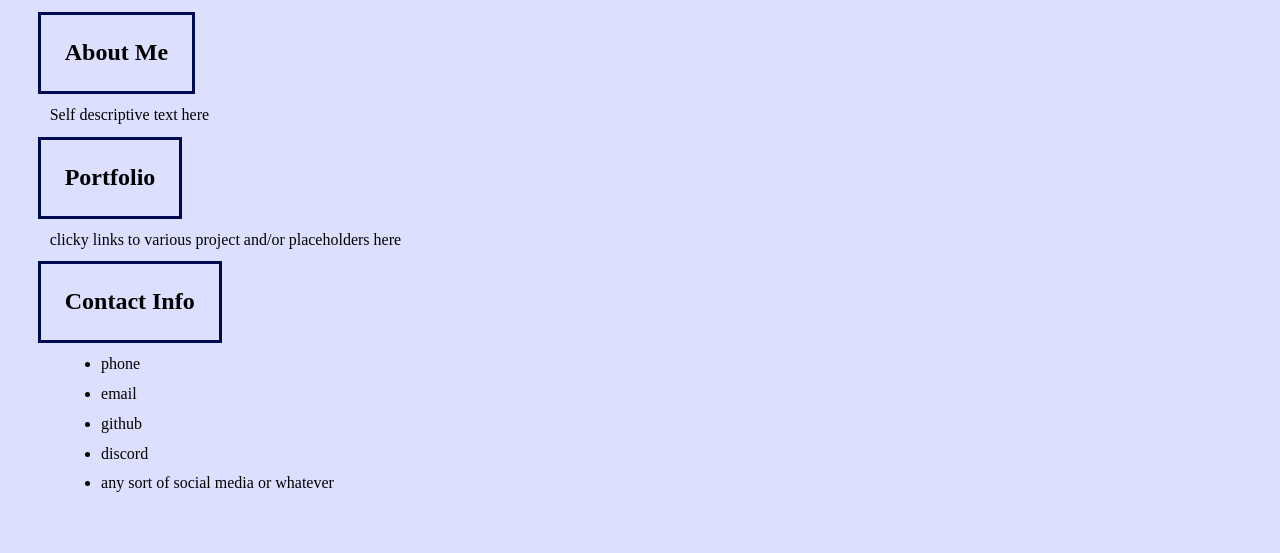
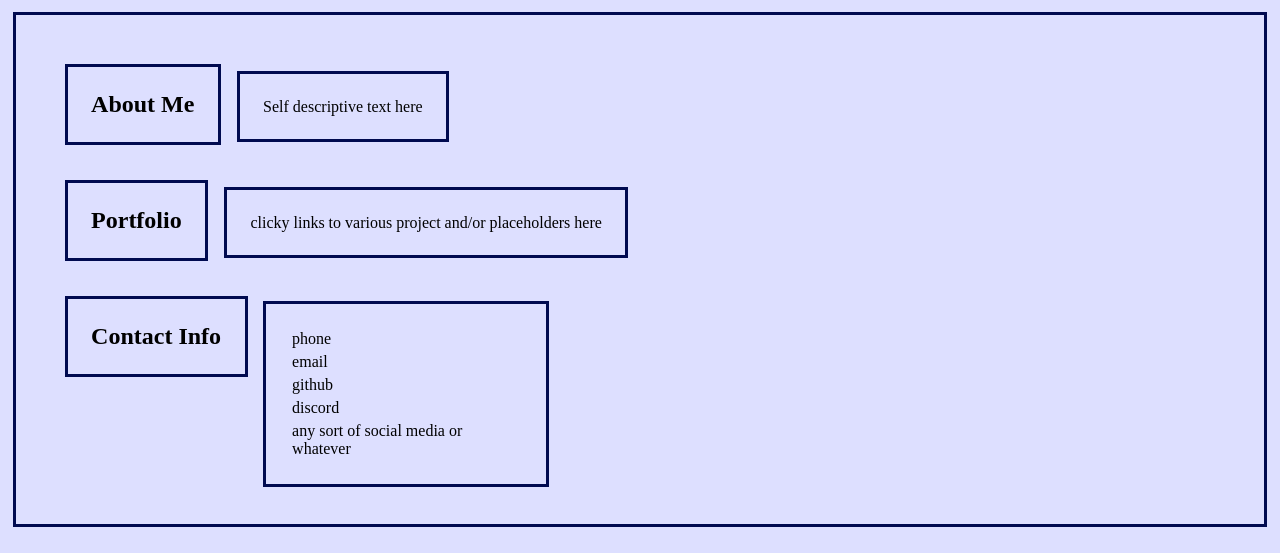
Before and after one commit to Osmilliardo/portfolio, a plain HTML site: page index.html in a window 1280 px wide. Shown: the part 275-828 px from the top of the page. Before the commit the page ends 800 px from the top, so only its background shows below. Drawn offline with Linux system fonts and the light colour scheme.

Commit message:
added some styling to 'main'

```diff
--- a/assets/style.css
+++ b/assets/style.css
@@ -54,16 +54,35 @@ header section {
 }
 
 /* the following few sections define the styling of the main sections of the site */
-main section h2 {
-    margin: 0;
-    border: solid #000A50 3px;
-    padding: 2%;
-    display: inline-flex;
-    position: relative;
-}
-
-.mainBodyText {
+main {
     margin: 0;
     border: solid #000A50 3px;
     padding: 2%;
 }
+
+main section h2 {
+    margin: 20;
+    border: solid #000A50 3px;
+    padding: 2%;
+    display: inline-flex;
+    flex-direction: column;
+}
+
+main section p, ul {
+    margin: 0;
+    border: solid #000A50 3px;
+    padding: 2%;
+    list-style-type: none;
+    display: inline-flex;
+    flex-direction: column;
+    center;
+}
+/* #aboutMe {
+
+} */
+
+/* #portfolio {
+} */
+
+/* #contactInfo {
+} */
--- a/index.html
+++ b/index.html
@@ -26,18 +26,18 @@
     </header>
 
     <main>
-        <section class="aboutMe">
+        <section>
             <h2>About Me</h2>
-            <p>Self descriptive text here</p>
+            <p id="aboutMe">Self descriptive text here</p>
         </section>
-        <section class="portfolio">
+        <section>
             <h2>Portfolio</h2>
-            <p>clicky links to various project and/or placeholders here</p>
+            <p id="portfolio">clicky links to various project and/or placeholders here</p>
             <!-- 5 links, the first of which will be styled bigger than the rest and will be my first project -->
         </section>
-        <section class="contactInfo">
+        <section>
             <h2>Contact Info</h2>
-            <ul>
+            <ul id="contactInfo">
                 <li>phone</li>
                 <li>email</li>
                 <li>github</li>
```
